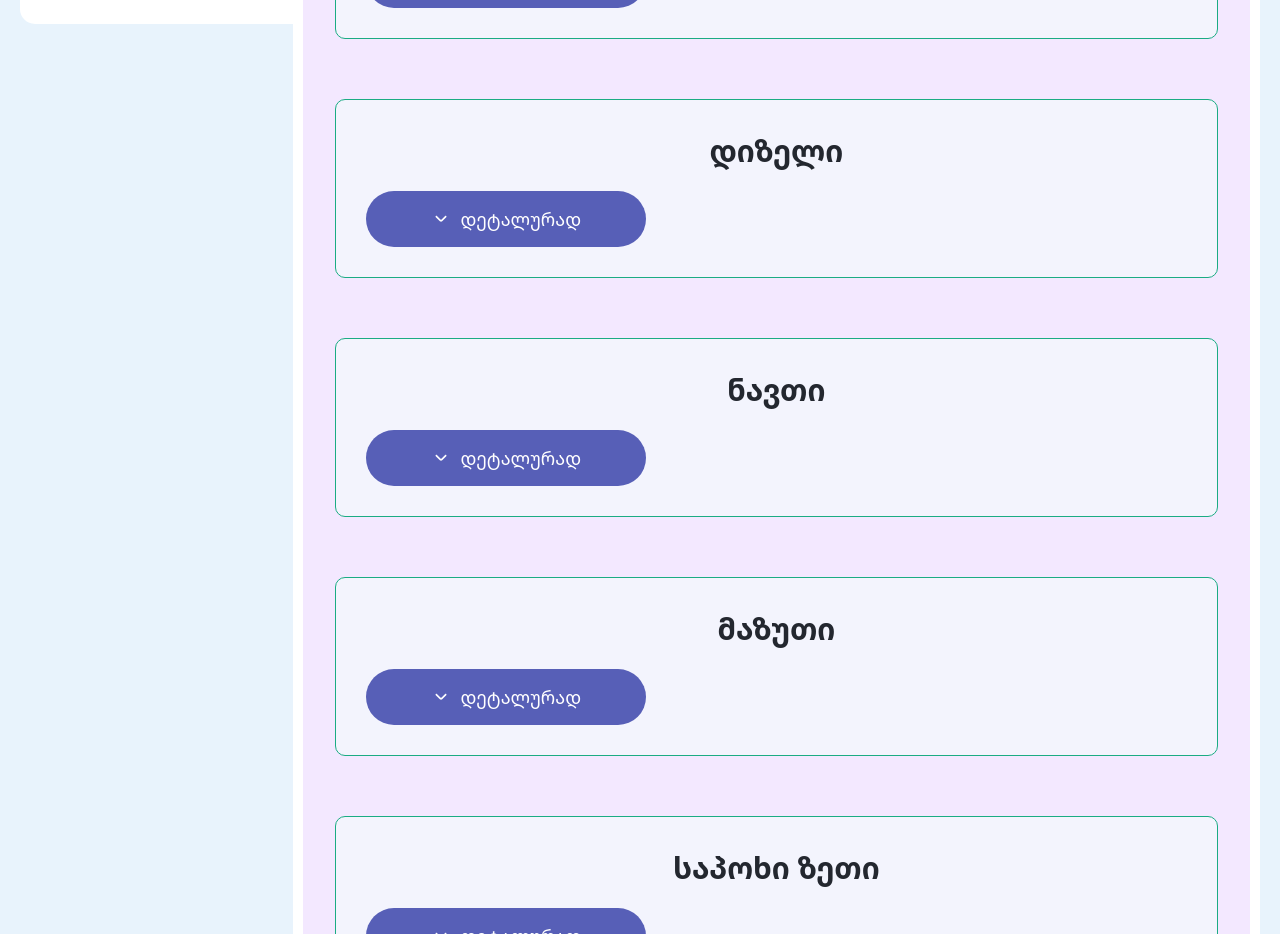
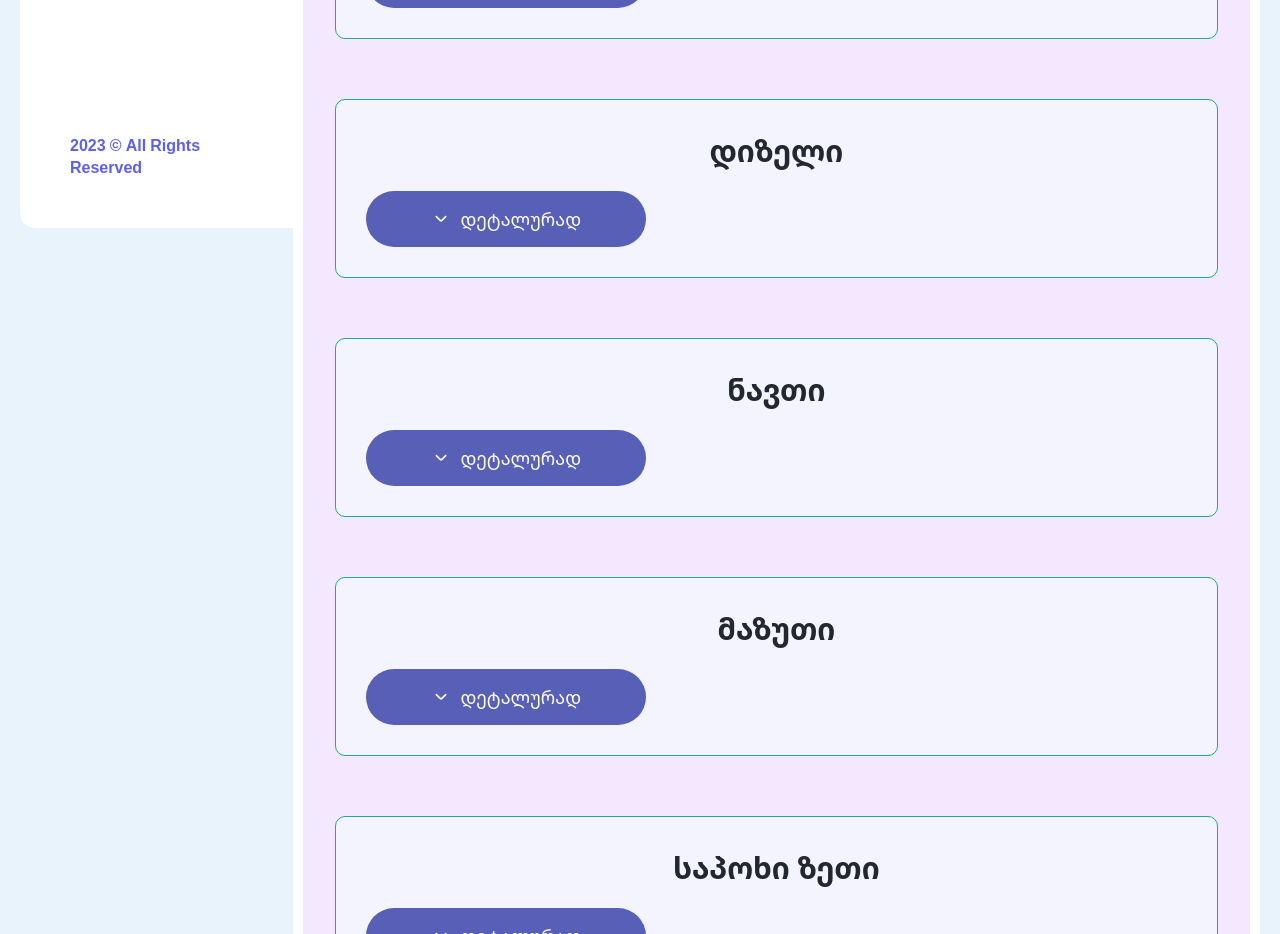
Before and after one commit to irakli85/Oil-Dashboard, a React (Vite) app: page /wastage in a window 1280 px wide. Shown: the part 1140-2074 px from the top of the page. Built offline with nearby package versions, Linux system fonts and the light colour scheme.

Commit message:
first commit

```diff
--- a/src/components/Navigation.jsx
+++ b/src/components/Navigation.jsx
@@ -1,5 +1,5 @@
 import React, { useState } from 'react'
-import { DashDivSty, DashPsty, LinkSty, NavDivSty, NavP, NavCont } from '../styledComponents/StyledComponents'
+import { DashDivSty, DashPsty, LinkSty, NavDivSty, NavP, NavCont, CopyRight } from '../styledComponents/StyledComponents'
 import { motion } from 'framer-motion';
 
 
@@ -171,6 +171,7 @@ const Navigation = () => {
             </motion.div>
         </NavDivSty>
         <SvgWorld/>
+        <CopyRight>2023 © All Rights Reserved </CopyRight>
     </NavCont>
   )
 }
--- a/src/styledComponents/StyledComponents.jsx
+++ b/src/styledComponents/StyledComponents.jsx
@@ -209,3 +209,11 @@ export const NavCont = styled.div`
     flex-direction: column;
     gap: 10rem;
 `
+
+export const CopyRight = styled.p`
+    margin: 3rem;
+    font-size: 1.6rem;
+    font-weight: 600;
+    color: #5D5FEF;
+    cursor: pointer;
+`
```
